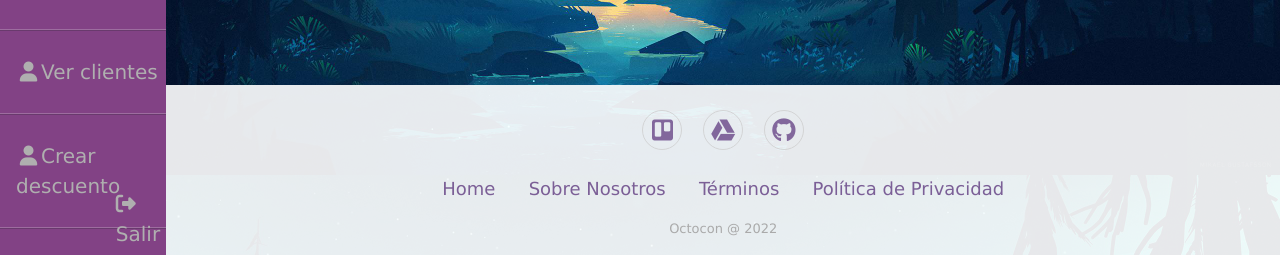
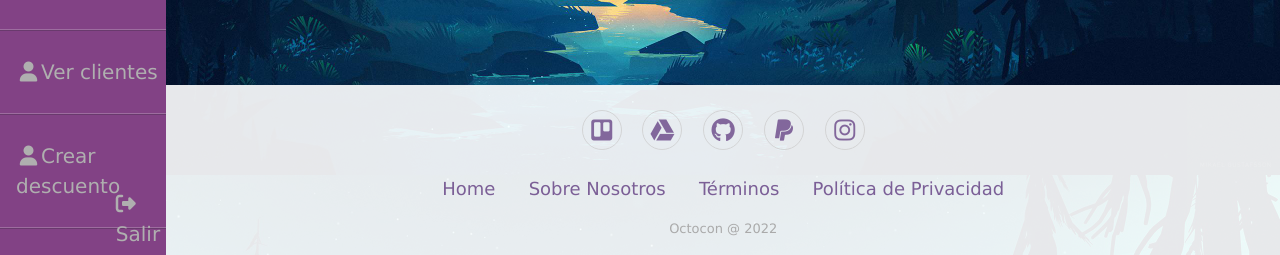
Before and after one commit to ClonesAPP/CA-BackEnd, a Django app: page /create-client/ in a window 1280 px wide. Shown: the part 545-800 px from the top of the page. Run offline with Django 4.2, Linux system fonts and the light colour scheme; the visitor is signed in with stand-in values (Sample User, id 1); some libraries are stand-ins or nearby versions.

Commit message:
Sprint 4

```diff
--- a/backend/api/management/commands/insertdata.py
+++ b/backend/api/management/commands/insertdata.py
@@ -1,5 +1,5 @@
 import pandas as pd
-from api.models import Product, ProductCategory, Discount, Client, ProductInventory
+from api.models import Product, ProductCategory, Discount, Client, ProductInventory, User
 from django.core.management.base import BaseCommand
 from django.shortcuts import get_object_or_404
 import random
--- a/backend/templates/footer.html
+++ b/backend/templates/footer.html
@@ -4,9 +4,13 @@
 <div class="footer-basic">
     <footer>
         <div class="social">
+
             <a href="https://trello.com/b/FfTJrhx8/scrum"><i class="fa-brands fa-trello"></i></a>
             <a href="https://drive.google.com/drive/folders/1NzspjYBQ2xsJGLiwYThu2F4JfdsBm4ZF?usp=sharing"><i class="fa-brands fa-google-drive"></i></a>
             <a href="https://github.com/ClonesAPP/CA-BackEnd"><i class="fa-brands fa-github"></i></a>
+            <a href="https://paypal.me/DrRebusque?country.x=CO&locale.x=es_XC"><i class="fa-brands fa-paypal"></i></a>
+            <a href="https://www.instagram.com/unoctopus/"><i class="fa-brands fa-instagram"></i></a>
+
         </div>
         <ul class="list-inline">
             <li class="list-inline-item"><a href="#">Home</a></li>
```
